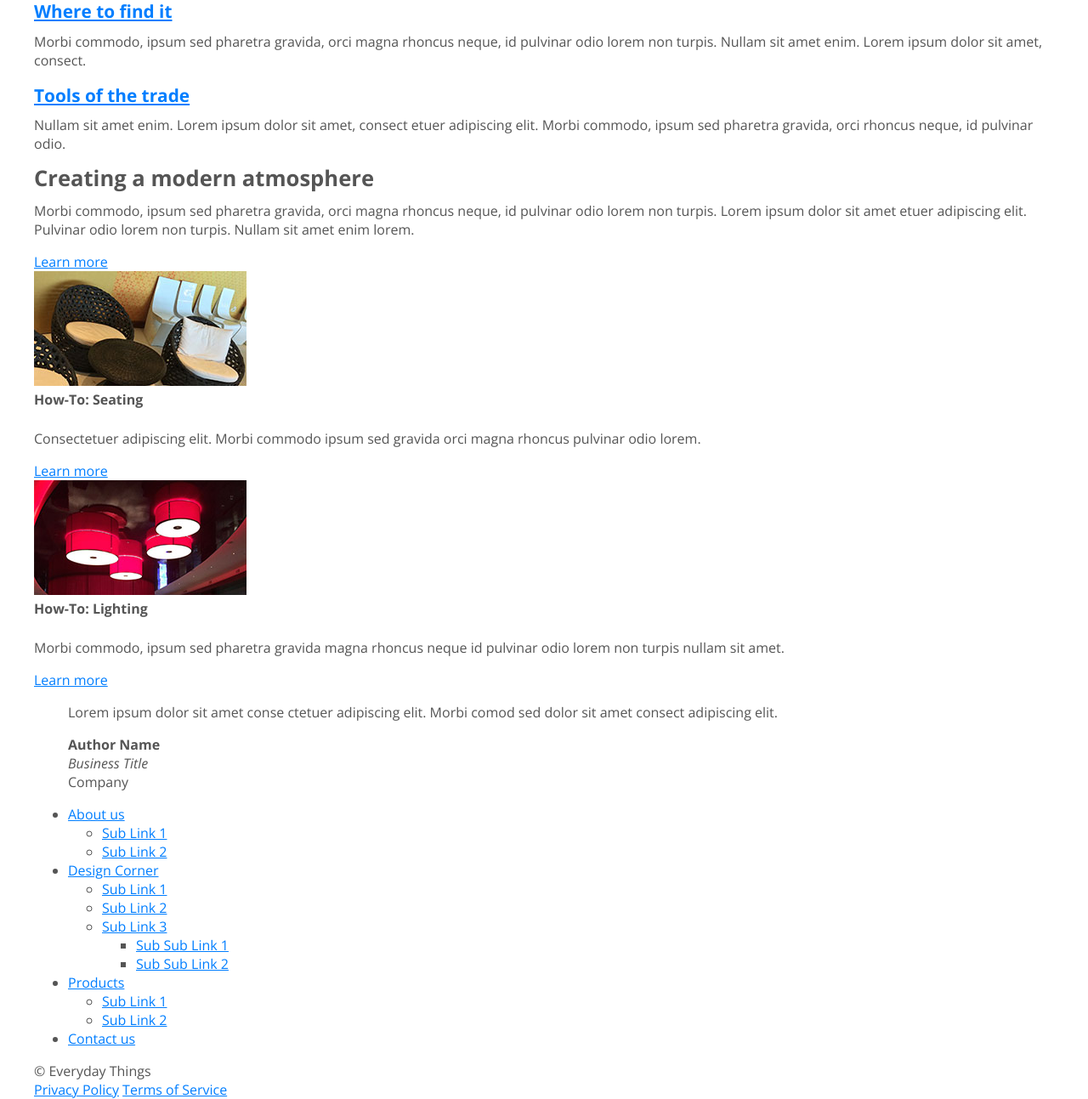
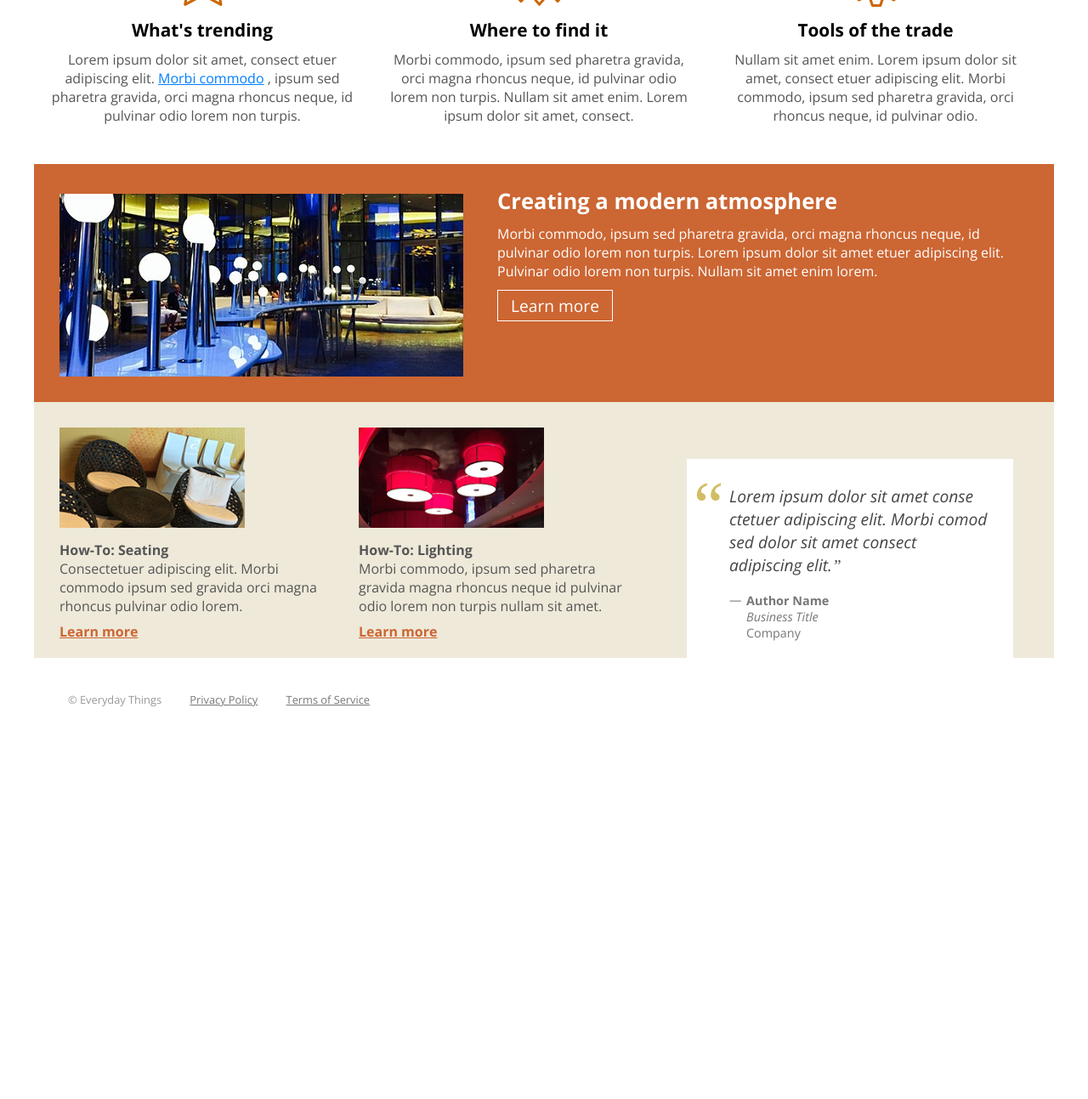
Before and after one commit to kishorekumar080297/Responsive-Web-Design, a plain HTML site: page index.html in a window 1280 px wide. Shown: the part 529-1822 px from the top of the page at 85% size. After the commit the page ends 1401 px from the top, so only its background shows below. Drawn offline with nearby package versions, Linux system fonts and the light colour scheme.

Commit message:
Added css to nav

```diff
--- a/css/screen.css
+++ b/css/screen.css
@@ -1,4 +1,5 @@
 /* CSS Document for Screens */
+/* Created by Kishore Kumar*/
 @import url('https://fonts.googleapis.com/css?family=Open+Sans:300,300i,700,700i');
 body {
 	font-family: 'Open Sans', sans-serif;
@@ -53,9 +54,348 @@ a:visited{
 	color: #65b1ff;
 }
 
+a.btn{
+	font-size: 1.2em;
+	text-decoration: none;
+	color: #fff;
+	border: 1px solid #fff;
+	padding: 4px 15px;
+	transition: background-color .5s;
+}
+
+a.btn:hover {
+	background-color: rgba(0,0,0,0.3);
+}
+
 /* Header */
 header{
 	height: 430px;
 	background: #cf0004 url(../images/banner_1200.jpg) no-repeat center bottom;
 	position: relative;
 }
+
+header a.logo{
+	z-index: 1;
+	position: absolute;
+	display: block;
+	width: 160px;
+	height: 66px;
+	background: url(../images/logo.svg) no-repeat 0 0;
+	background-size: contain;
+	top: 15px;
+	left: 20px;
+}
+
+header a.logo span{
+	display: none;
+}
+
+header div.hero {
+	position: absolute;
+	width: 42;
+	top: 130px;
+	left: 55%;
+}
+
+header div.hero h1{
+	line-height: 1em;
+	margin: 0 0 30px 0;
+	color: #fff;
+}
+
+/* Section - All */
+
+section {
+	padding: 0 30px;
+}
+section::after{
+	content:'';
+	display: block;
+	clear: both;
+}
+
+/* Section - Main */
+
+section.main {
+	margin-top: 20px;
+	margin-bottom: 30px;
+	padding: 0;
+
+}
+
+section.main aside {
+	width: 33%;
+	float: left;
+	text-align: center;
+}
+
+section.main .content{
+	margin: 15px;
+	background: no-repeat center top;
+	background-size: 75px 75px;
+	padding-top: 85px;
+}
+
+section.main aside h3 a {
+	color: #000;
+	text-decoration: none;
+}
+
+section.main aside h3 a:hover{
+	text-decoration: underline;
+}
+
+section.main .content.trending{
+	background-image: url(../images/icon_star.svg);
+}
+
+section.main .content.find-it{
+	background-image: url(../images/icon_marker.svg);
+}
+
+section.main .content.tools{
+	background-image: url(../images/icon_gear.svg);
+}
+
+/*Section - Atmosphere*/
+section.atmosphere{
+	background-color: #cc6633;
+	padding-top: 30px;
+	padding-bottom: 30px;
+	color: #fff;
+}
+
+section.atmosphere article{
+	padding: 0 20px 0 515px;
+	background:url(../images/photo_lounge.jpg) no-repeat 0 5px;
+	min-height: 220px;
+}
+
+/*Section - How To*/
+section.how-to{
+	background-color: #eee9d9;
+	position: relative;
+}
+
+section.how-to aside{
+	width: 30%;
+	float: left;
+	margin-right: 10px;
+}
+
+section.how-to aside .content{
+	padding: 30px 30px 20px 0;
+}
+
+section.how-to aside .content img{
+	display: block;
+	margin-bottom: 15px;
+	width: 70%;
+}
+
+section.how-to aside .content h4{
+	margin-bottom: 0;
+}
+
+section.how-to aside .content p{
+	margin-bottom: 0.5em;
+}
+
+section.how-to aside .content a{
+	display: inline-block;
+	color: #cc6633;
+	font-weight: 700;
+}
+
+section.how-to blockquote {
+	margin: 0;
+	width: 32%;
+	color: #444;
+	background-color: #fff;
+	position: absolute;
+	bottom: 0;
+	right: 4%;
+}
+
+section.how-to blockquote p{
+	margin: 30px 30px 20px 50px;
+}
+
+section.how-to blockquote p.quote{
+	font-style: italic;
+	font-size: 1.2em;
+}
+
+section.how-to blockquote p.credit{
+	color: #777;
+	font-size: .9em;
+	margin-top: 0;
+	padding-left: 20px;
+	line-height: 1.3em;
+	position: relative;
+}
+
+section.how-to blockquote::before{
+	content: '\201c';
+	color: #d2bd65;
+	position: absolute;
+	top: 10px;
+	left: 8px;
+	font-size: 5em;
+	font-family: serif;
+}
+
+section.how-to blockquote p.quote::after{
+	content: '\201d';
+	font-family: serif;
+}
+
+section.how-to blockquote p.credit::before{
+	content: '\2014';
+	position: absolute;
+	top: -1px;
+	left: 0px;
+}
+
+/*Navigation*/
+
+nav{
+	background: rgba(0,0,0,0.65);
+	position: absolute;
+	top: 0px;
+	left: 0px;
+	width: 100%;
+}
+
+nav::after{
+	content: '';
+	display: block;
+	clear: both;
+}
+
+nav ul{
+	list-style: none;
+	margin: 0;
+	padding: 0;
+}
+
+nav ul li:hover{
+	background-color: #2b0306;
+}
+
+nav ul li:hover > ul {
+	display: block;
+}
+
+nav ul li a{
+	display: inline-block;
+	color: #fff;
+	padding: 10px 20px;
+	text-decoration: none;
+	width: 125px;
+	position: relative;
+}
+
+nav ul li a:visited{
+	color: #fff;
+}
+
+nav ul li a:hover{
+	background-color: #6d0911;
+}
+
+nav ul ul {
+	position: absolute;
+	top: 100%;
+	background-color: #2b0306;
+	display: none;
+}
+
+nav ul ul li {
+	position: relative;
+}
+
+nav ul ul ul {
+	left: 100%;
+	top: 0px;
+}
+
+
+/*top-level*/
+nav > ul {
+	padding-left: 200px;
+}
+nav > ul > li{
+	float: left;
+}
+nav > ul > li > a {
+	width: auto;
+	padding: 10px 20px 15px 20px;
+}
+
+nav a[aria-haspopup="true"]::after{
+	content: '';
+	display: block;
+	width: 0px;
+	height: 0px;
+	position: absolute;
+	top: 16px;
+	right: 15px;
+	border-top: 4px solid transparent;
+	border-bottom: 4px solid transparent;
+	border-left: 4px solid #fff;
+}
+
+nav >ul >li >a[aria-haspopup="true"]::after{
+	border-left: 4px solid transparent;
+	border-right: 4px solid transparent;
+	border-top: 4px solid #fff;
+	left: 20px;
+	right: auto;
+	bottom: 6px;
+	top: auto;
+}
+/*Footer*/
+
+footer{
+	font-size: 0.8em;
+	margin: 40px;
+	color: #999;
+}
+
+footer .content {
+	display: inline;
+}
+
+footer a {
+	margin-left: 30px;
+	color: #777;
+}
+
+footer a:visited {
+	color: #777;
+}
+
+footer a:hover {
+	color: #000;
+}
+
+/*Media Queries*/
+
+@media screen and (max-width: 1000px){
+	h1{font-size: 2.4em;}
+
+	/*Header*/
+	header div.hero{
+		left: 56%;
+	}
+	header div.hero h1{
+		margin-bottom: 20%;
+	}
+
+	/*Section - Atmosphere*/
+	section.atmosphere article {
+		padding-left: 400px;
+		background-size: 375px auto;
+	}
+}
--- a/index.html
+++ b/index.html
@@ -1,3 +1,4 @@
+<!-- Created by Kishore Kumar -->
 <!DOCTYPE HTML>
 <html>
 	<head>
@@ -12,7 +13,7 @@
 		<div id="page">
 
 			<header>
-				<a class="logo" title="Everyday Things" href="https://codifydesign.com">Everyday Things</a>
+				<a class="logo" title="Everyday Things" href="https://codifydesign.com"><span>Everyday Things</span></a>
 				<div class="hero">
 					<h1>Add interest with natural textures</h1>
 					<a class="btn" title="Get design from top designers" href="#">Get design from top designers</a>
@@ -21,20 +22,20 @@
 
 			<section class="main">
 				<aside>
-					<div class="content">
+					<div class="content trending">
 						<h3><a href="#">What&apos;s trending</a></h3>
 						<p>Lorem ipsum dolor sit amet, consect etuer adipiscing elit. <a href="http://codifydesign.com">Morbi commodo</a>
 						, ipsum sed pharetra gravida, orci magna rhoncus neque, id pulvinar odio lorem non turpis.</p>
 					</div>
 				</aside>
 				<aside>
-					<div class="content">
+					<div class="content find-it">
 						<h3><a href="#">Where to find it</a></h3>
 						<p>Morbi commodo, ipsum sed pharetra gravida, orci magna rhoncus neque, id pulvinar odio lorem non turpis. Nullam sit amet enim. Lorem ipsum dolor sit amet, consect.</p>
 					</div>
 				</aside>
 				<aside>
-					<div class="content">
+					<div class="content tools">
 						<h3><a href="#">Tools of the trade</a></h3>
 						<p>Nullam sit amet enim. Lorem ipsum dolor sit amet, consect etuer adipiscing elit. Morbi commodo, ipsum sed pharetra gravida, orci rhoncus neque, id pulvinar odio.</p>
 					</div>
@@ -77,7 +78,7 @@
 			<nav>
 				<ul>
 					<li>
-						<a title="About Us" href="#">About us</a>
+						<a title="About Us" aria-haspopup="true" href="#">About us</a>
 						<ul>
 							<li>
 								<a title="Sub Link 1" href="#">Sub Link 1</a>
@@ -88,7 +89,8 @@
 						</ul>
 					</li>
 					<li>
-						<a title="Design Corner" href="#">Design Corner</a>
+						<a title="Design Corner" href="#"
+						 aria-haspopup="true">Design Corner</a>
 						<ul>
 							<li>
 								<a title="Sub Link 1" href="#">Sub Link 1</a>
@@ -97,7 +99,7 @@
 								<a title="Sub Link 2" href="#">Sub Link 2</a>
 							</li>
 								<li>
-								<a title="Sub Link 3" href="#">Sub Link 3</a>
+								<a title="Sub Link 3"  aria-haspopup="true" href="#">Sub Link 3</a>
 								<ul>
 									<li>
 										<a title="Sub Sub Link 1" href="#">Sub Sub Link 1</a>
@@ -110,7 +112,7 @@
 						</ul>
 					</li>
 					<li>
-						<a title="Products" href="#">Products</a>
+						<a title="Products"  aria-haspopup="true" href="#">Products</a>
 						<ul>
 							<li>
 								<a title="Sub Link 1" href="#">Sub Link 1</a>
```
